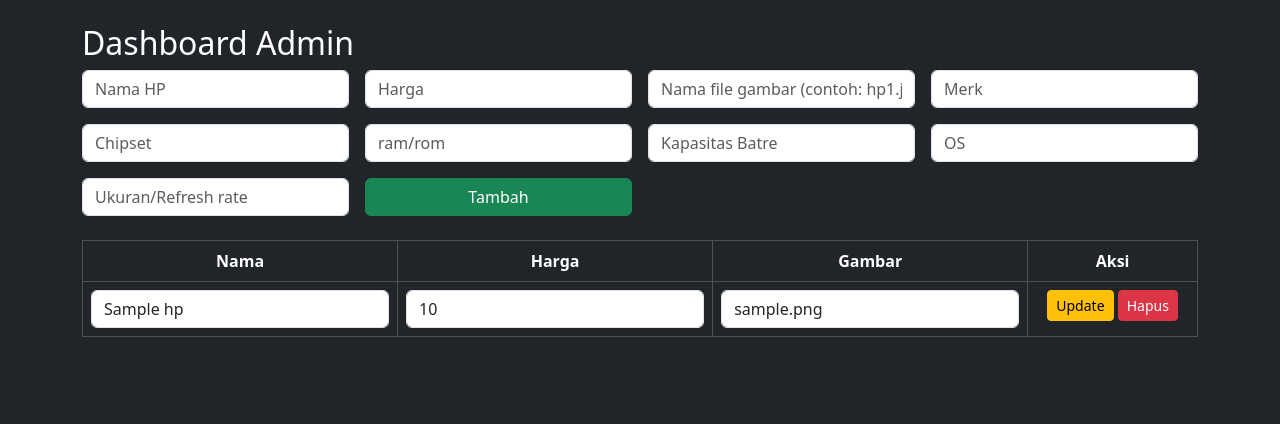
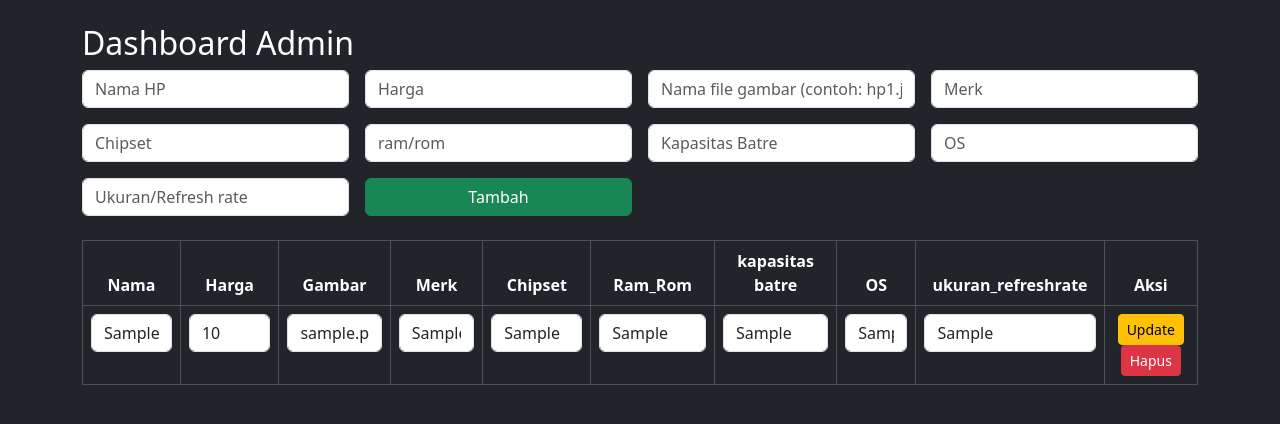
Before and after one commit to 0xzduhud/collab, a PHP site: page /dashboard_admin.php in a window 1280 px wide. Shown: the top 424 px of the page. Run offline with PHP 8.4, Linux system fonts and the light colour scheme; the visitor is signed in with stand-in values (Sample User, id 1); tables that the repository leaves empty or names only in its code hold one stand-in row (values such as "Sample post").

Commit message:
nambah session dashboard admin dan lengkapin tabel

```diff
--- a/proyek_web/dashboard_admin.php
+++ b/proyek_web/dashboard_admin.php
@@ -1,4 +1,10 @@
 <?php
+
+session_start();
+if (!isset($_SESSION['login'])) {
+    header("Location: login_admin.php");
+    exit();
+}
 require 'koneksi.php';
 
 // Ambil data dari tabel
@@ -95,6 +101,12 @@ if (isset($_POST['update'])) {
                 <th>Nama</th>
                 <th>Harga</th>
                 <th>Gambar</th>
+                <th>Merk</th>
+                <th>Chipset</th>
+                <th>Ram_Rom</th>
+                <th>kapasitas batre</th>
+                <th>OS</th>
+                <th>ukuran_refreshrate</th>
                 <th>Aksi</th>
             </tr>
         </thead>
@@ -106,6 +118,12 @@ if (isset($_POST['update'])) {
                         <td><input type="text" name="nama" class="form-control" value="<?= $row['nama'] ?>"></td>
                         <td><input type="number" name="harga" class="form-control" value="<?= $row['harga'] ?>"></td>
                         <td><input type="text" name="gambar" class="form-control" value="<?= $row['gambar'] ?>"></td>
+                        <td><input type="text" name="merk" class="form-control" value="<?= $row['merk'] ?>"></td>
+                        <td><input type="text" name="chipset" class="form-control" value="<?= $row['chipset'] ?>"></td>
+                        <td><input type="text" name="ram_rom" class="form-control" value="<?= $row['ram_rom'] ?>"></td>
+                        <td><input type="text" name="kapasitasbatre" class="form-control" value="<?= $row['kapasitasbatre'] ?>"></td>
+                        <td><input type="text" name="os" class="form-control" value="<?= $row['os'] ?>"></td>
+                        <td><input type="text" name="ukuran_refresh" class="form-control" value="<?= $row['ukuran_refreshrate'] ?>"></td>
                         <td>
                             <button type="submit" name="update" class="btn btn-warning btn-sm">Update</button>
                             <a href="?hapus=<?= $row['handphone_id'] ?>" class="btn btn-danger btn-sm" onclick="return confirm('Yakin ingin hapus?')">Hapus</a>
--- a/proyek_web/login_admin.php
+++ b/proyek_web/login_admin.php
@@ -11,6 +11,7 @@ if (isset($_POST['login'])) {
 
     if (mysqli_num_rows($result) == 1) {
         $_SESSION['admin'] = $username;
+        $_SESSION["login"] = true;
         header("Location: dashboard_admin.php");
         exit();
     } else {
```
